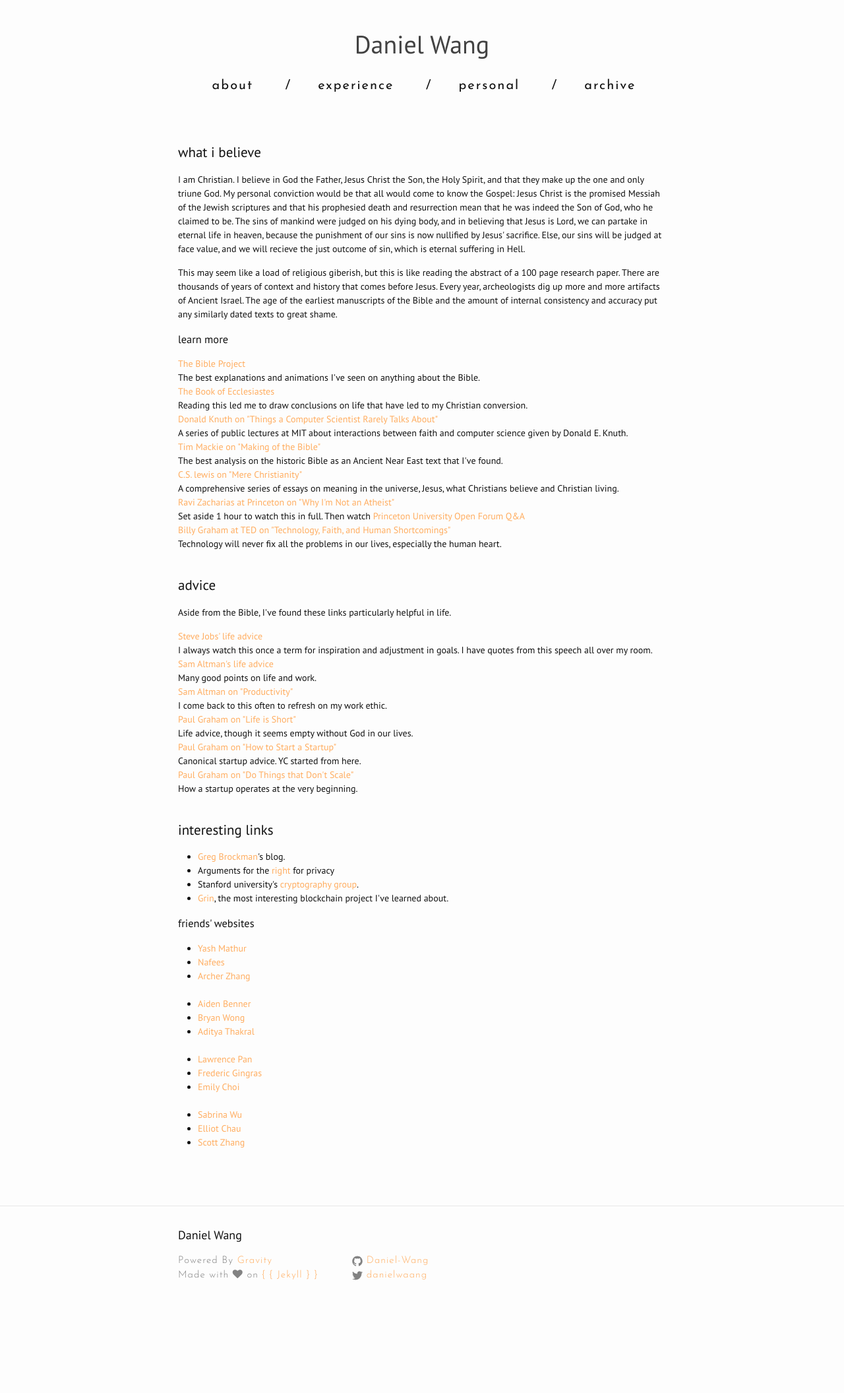
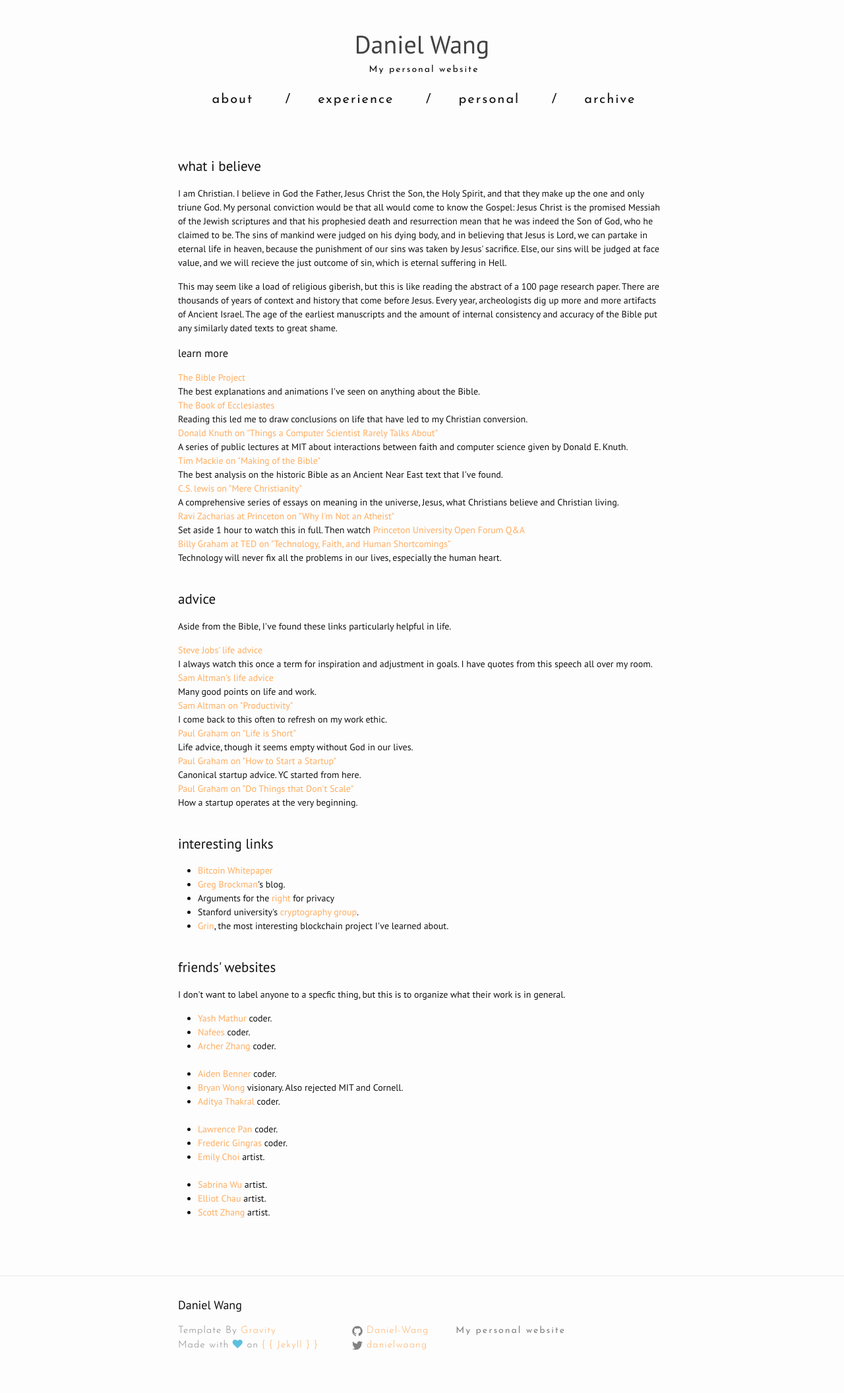
Before and after one commit to Daniel-Wang/website, a Jekyll site: the page built from personal.html, in a window 1280 px wide. Shown: the whole page at 66% size. Built offline with Jekyll 4.4.1, drawn with Linux system fonts in a browser that asks for light colours; nearby versions of some CDN libraries; before the commit the page ends 2005 px from its top, so only the background shows below that.

Commit message:
Finish website for release 1.0

```diff
--- a/_config.yml
+++ b/_config.yml
@@ -8,7 +8,7 @@
 # Site settings
 title: Daniel Wang
 email:
-description:
+description: My personal website
 baseurl: "" # the subpath of your site, e.g. /blog
 url: "http://danielw.ca" # the base hostname & protocol for your site
 twitter_username: danielwaang
--- a/_includes/footer.html
+++ b/_includes/footer.html
@@ -7,10 +7,8 @@
     <div class="footer-col-wrapper">
       <div class="footer-col footer-col-1">
         <ul class="contact-list footer-content">
-          <li>Powered By <a href="http://github.com/hemangsk/Gravity">Gravity</a></li>
-          <li>Made with <i class="fa fa-heart"></i> on <a href="http://jekyllrb.com"><span>{ { Jekyll } }</a></span></li>
-
-
+          <li>Template By <a href="http://github.com/hemangsk/Gravity">Gravity</a></li>
+          <li>Made with <i class="fa fa-heart footer-accent"></i> on <a href="http://jekyllrb.com"><span>{ { Jekyll } }</a></span></li>
         </ul>
       </div>
 
--- a/_sass/_color.scss
+++ b/_sass/_color.scss
@@ -16,6 +16,7 @@ $l-grey-color-light: lighten($l-grey-color, 40%);
 $l-grey-color-dark:  darken($l-grey-color, 25%);
 $l-code: #EEF;
 $l-crimson: #ffad60;
+$l-blue: #5bc0de;
 $l-nav: $l-text-color;
 $l-page: $l-link-color;
 
@@ -161,6 +162,10 @@ body.light {
   .footer-col-wrapper {
     color: $l-grey-color;
   }
+
+  .footer-accent {
+    color: $l-blue;
+  }
 }
 
 /**
--- a/personal.html
+++ b/personal.html
@@ -12,15 +12,15 @@ permalink: /personal/
     of the Jewish scriptures and that his prophesied death and resurrection mean that he was indeed the Son of
     God, who he claimed to be. The sins of mankind were judged on his dying body, and in believing
     that Jesus is Lord, we can partake in eternal life in heaven, because the punishment of our sins
-    is now nullified by Jesus' sacrifice. Else, our sins will be judged at face value, and we will
+    was taken by Jesus' sacrifice. Else, our sins will be judged at face value, and we will
     recieve the just outcome of sin, which is eternal suffering in Hell.
   </p>
 
   <p>This may seem like a load of religious giberish, but this is like reading the
     abstract of a 100 page research paper. There are thousands of years of context and history that
-    comes before Jesus. Every year, archeologists dig up more and more artifacts of Ancient Israel.
-    The age of the earliest manuscripts of the Bible and the amount of internal consistency and accuracy put
-    any similarly dated texts to great shame.
+    come before Jesus. Every year, archeologists dig up more and more artifacts of Ancient Israel.
+    The age of the earliest manuscripts and the amount of internal consistency and accuracy of the Bible
+    put any similarly dated texts to great shame.
   </p>
 
   <h3> learn more </h3>
@@ -72,36 +72,41 @@ permalink: /personal/
   <h2> interesting links </h2>
 
   <ul>
+    <li> <a href="https://bitcoin.org/bitcoin.pdf">Bitcoin Whitepaper</a> </li>
     <li> <a href="https://gregbrockman.com/">Greg Brockman</a>'s blog. </li>
     <li> Arguments for the <a href="https://en.wikipedia.org/wiki/Nothing_to_hide_argument#For_privacy">right</a> for privacy </li>
     <li> Stanford university's <a href="https://crypto.stanford.edu/">cryptography group</a>. </li>
     <li> <a href="https://grin-tech.org/">Grin</a>, the most interesting blockchain project I've learned about. </li>
   </ul>
 
-  <h3> friends' websites </h3>
+  <br>
+
+  <h2> friends' websites </h2>
+
+  <p> I don't want to label anyone to a specfic thing, but this is to organize what their work is in general. </p>
 
   <ul>
-    <li> <a href="https://csclub.uwaterloo.ca/~r226li/">Yash Mathur</a> </li>
-    <li> <a href="https://www.mnafees.me/">Nafees</a> </li>
-    <li> <a href="https://archerzhang.me/">Archer Zhang</a> </li>
+    <li> <a href="https://csclub.uwaterloo.ca/~r226li/">Yash Mathur</a> coder. </li>
+    <li> <a href="https://www.mnafees.me/">Nafees</a> coder. </li>
+    <li> <a href="https://archerzhang.me/">Archer Zhang</a> coder. </li>
 
     <br>
 
-    <li> <a href="https://github.com/aidenbenner">Aiden Benner</a> </li>
-    <li> <a href="thewongbryan.com">Bryan Wong</a> </li>
-    <li> <a href="http://ditya.me/">Aditya Thakral</a> </li>
+    <li> <a href="https://github.com/aidenbenner">Aiden Benner</a> coder. </li>
+    <li> <a href="thewongbryan.com">Bryan Wong</a> visionary. Also rejected MIT and Cornell. </li>
+    <li> <a href="http://ditya.me/">Aditya Thakral</a> coder. </li>
 
     <br>
 
-    <li> <a href="http://lpan.io/">Lawrence Pan</a> </li>
-    <li> <a href="http://fredericgingras.ca/">Frederic Gingras</a> </li>
-    <li> <a href="https://www.youtube.com/channel/UCuPKikyEsNjMjzGUqhpOPHQ">Emily Choi</a> </li>
+    <li> <a href="http://lpan.io/">Lawrence Pan</a> coder. </li>
+    <li> <a href="http://fredericgingras.ca/">Frederic Gingras</a> coder. </li>
+    <li> <a href="https://www.youtube.com/channel/UCuPKikyEsNjMjzGUqhpOPHQ">Emily Choi</a> artist. </li>
 
     <br>
 
-    <li> <a href="https://www.sabrinawu.ca/photography/">Sabrina Wu</a> </li>
-    <li> <a href="https://elliottchauphotography.com/">Elliot Chau</a> </li>
-    <li> <a href="https://www.youtube.com/watch?v=XDN2wbm6zi8">Scott Zhang</a> </li>
+    <li> <a href="https://www.sabrinawu.ca/photography/">Sabrina Wu</a> artist. </li>
+    <li> <a href="https://elliottchauphotography.com/">Elliot Chau</a> artist. </li>
+    <li> <a href="https://www.youtube.com/watch?v=XDN2wbm6zi8">Scott Zhang</a> artist. </li>
   </ul>
 
 </div>
```
Also changed, not shown: LICENSE.txt.
